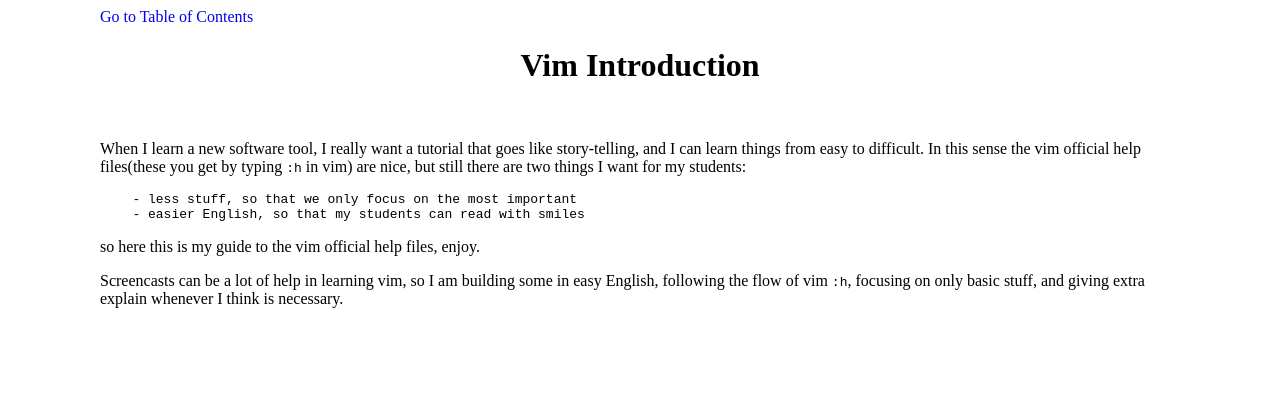
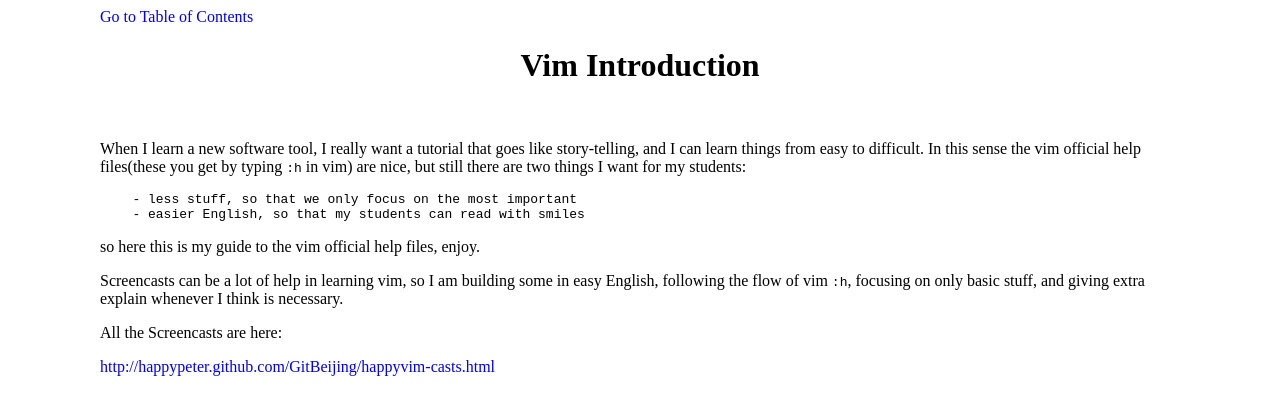
Before and after one commit to happypeter/LGCB, a Jekyll site: the page built from book/vim_intro.md, in a window 1280 px wide. Shown: the top 415 px of the page. Built offline with Jekyll 4.4.1, drawn with Linux system fonts in a browser that asks for light colours; Markdown is read by kramdown in place of the engine named in the settings.

Commit message:
add link to Screencasts

```diff
--- a/book/vim_intro.md
+++ b/book/vim_intro.md
@@ -17,3 +17,7 @@ so here this is my guide to the vim official help files, enjoy.
 Screencasts can be a lot of help in learning vim, so I am building some in
 easy English, following the flow of vim `:h`, focusing on only basic stuff,
 and giving extra explain whenever I think is necessary.
+
+All the Screencasts are here:
+
+<http://happypeter.github.com/GitBeijing/happyvim-casts.html>
```
